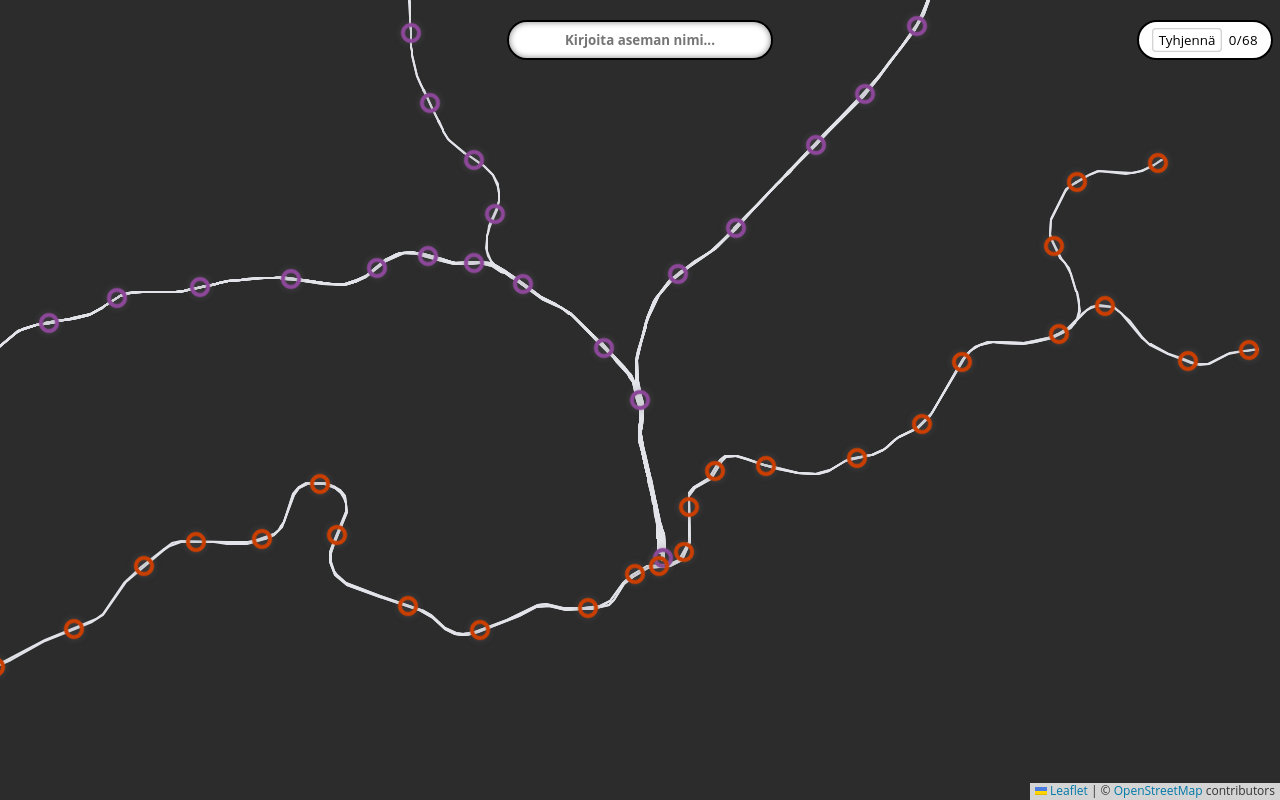
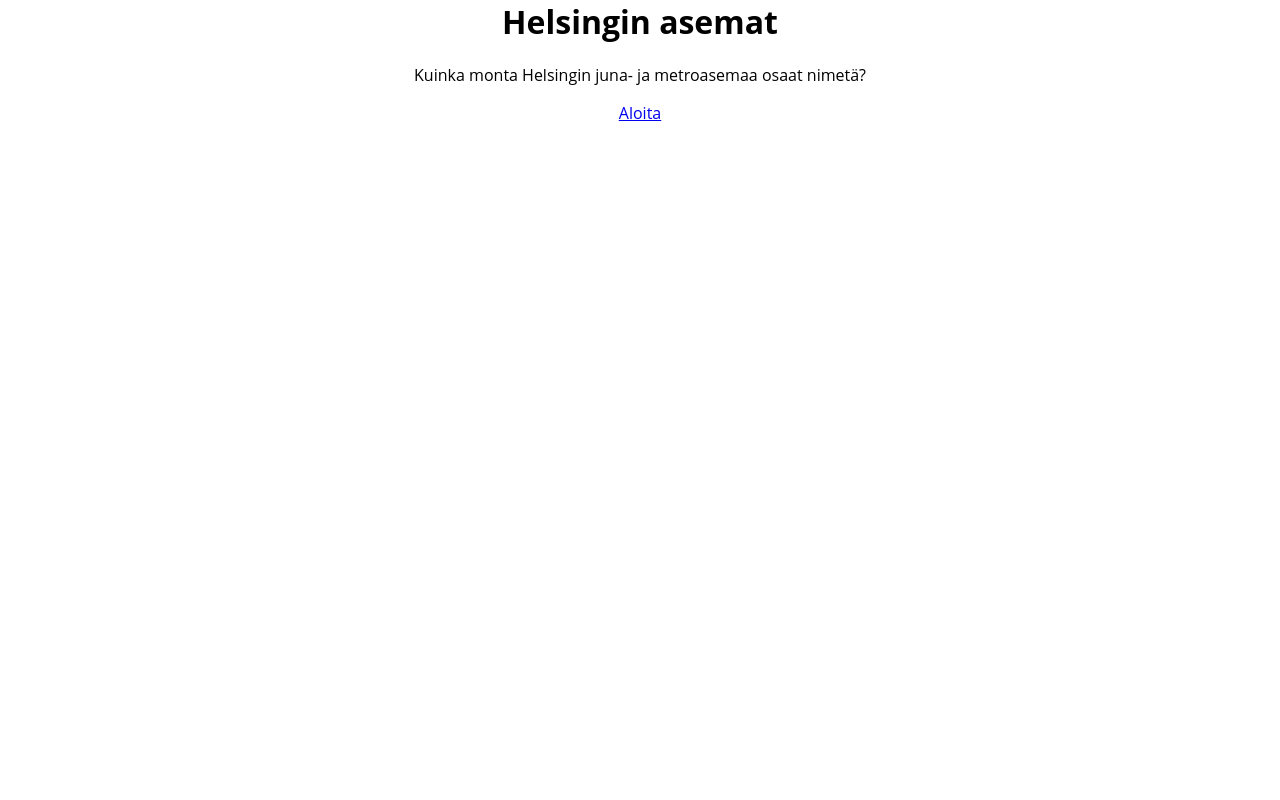
Before and after one commit to PyryL/helsinki-stations, a React (Vite) app: page / in a window 1280 px wide. Built offline with nearby package versions, Linux system fonts and the light colour scheme.

Commit message:
add menu page and routing

```diff
--- a/package.json
+++ b/package.json
@@ -18,7 +18,8 @@
     "leaflet": "^1.9.4",
     "react": "^18.3.1",
     "react-dom": "^18.3.1",
-    "react-leaflet": "^4.2.1"
+    "react-leaflet": "^4.2.1",
+    "react-router-dom": "^6.28.0"
   },
   "devDependencies": {
     "@eslint/js": "^9.13.0",
--- /dev/null
+++ b/src/Menu.jsx
@@ -0,0 +1,13 @@
+import { Link } from 'react-router-dom'
+
+const Menu = () => {
+  return (
+    <div style={{ textAlign: 'center' }}>
+      <h1 style={{ marginTop: 0 }}>Helsingin asemat</h1>
+      <p>Kuinka monta Helsingin juna- ja metroasemaa osaat nimetä?</p>
+      <Link to='/junat'>Aloita</Link>
+    </div>
+  )
+}
+
+export default Menu
--- a/src/main.jsx
+++ b/src/main.jsx
@@ -1,14 +1,27 @@
 import { StrictMode } from 'react'
 import { createRoot } from 'react-dom/client'
 import 'leaflet/dist/leaflet.css';
+import { createBrowserRouter, RouterProvider } from 'react-router-dom'
 import './index.css'
 import { RevealedStationsProvider } from './revealedStations';
 import App from './App.jsx'
+import Menu from './Menu.jsx'
+
+const router = createBrowserRouter([
+  {
+    path: '/',
+    element: <Menu />,
+  },
+  {
+    path: '/junat',
+    element: <App />,
+  },
+])
 
 createRoot(document.getElementById('root')).render(
   <StrictMode>
     <RevealedStationsProvider>
-      <App />
+      <RouterProvider router={router} />
     </RevealedStationsProvider>
   </StrictMode>,
 )
```
Also changed, not shown: 1 other file (tests, documents, lock files or other folders).
